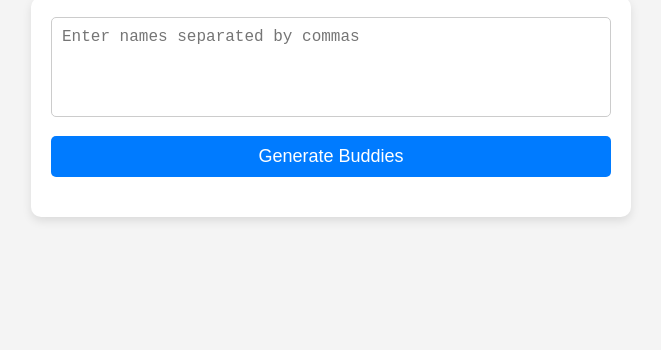
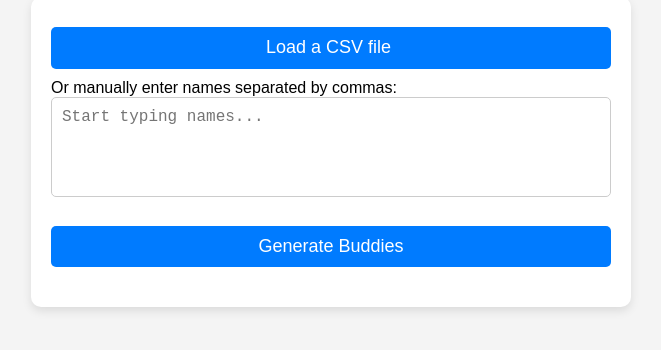
Before and after one commit to d3vluqman/buddy-system, a plain HTML site: page index.html in a window 1280 px wide. Shown: the part 60-410 px from the top of the page, without its empty margins (309-970 px from the left). Drawn offline with Linux system fonts and the light colour scheme.

Commit message:
Markup and style a button for uploading a csv file

```diff
--- a/index.html
+++ b/index.html
@@ -9,7 +9,14 @@
 <body>
   <h1>Buddy System</h1>
   <div id="container">
-    <textarea id="membersInput" placeholder="Enter names separated by commas"></textarea>
+    <label for="fileInput">
+      Load a CSV file
+      <input type="file" accept=".csv" id="fileInput" />
+    </label>
+
+    <label for="membersInput">Or manually enter names separated by commas:</label>
+    <textarea id="membersInput" placeholder="Start typing names..."></textarea>
+
     <button id="generateButton">Generate Buddies</button>
     <div id="output"></div>
   </div>
--- a/styles.css
+++ b/styles.css
@@ -36,9 +36,17 @@ body {
     resize: none;
   }
 
-  button {
+  input[type="file"] {
+    visibility: hidden;
+    width: 0;
+  }
+
+  label[for="fileInput"], button {
+    text-align: center;
+    display: block;
     width: 100%;
     padding: 10px;
+    margin-block: 10px;
     font-size: 18px;
     color: white;
     background: #007bff;
```
